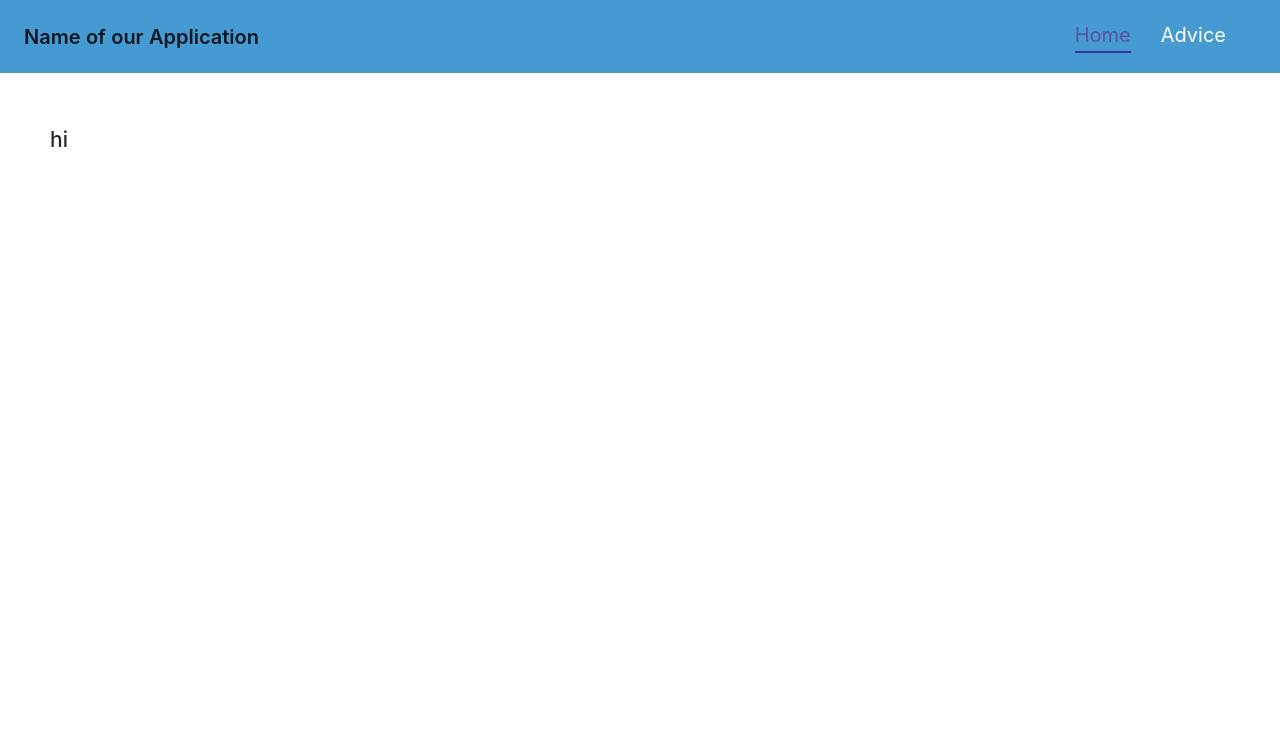
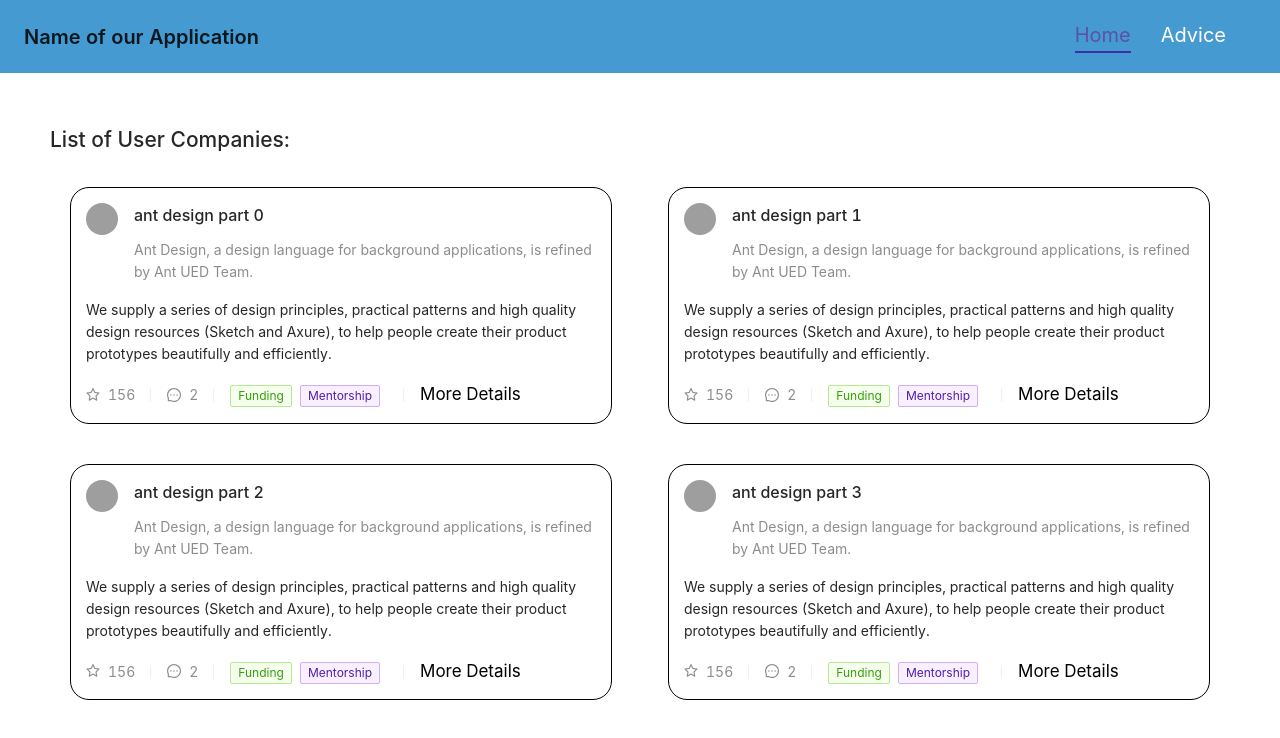
Before and after one commit to ReshmiCode/WeHack, a React (Create React App) app: page /companies in a window 1280 px wide. Shown: the top 738 px of the page. Built offline with nearby package versions, Linux system fonts and the light colour scheme; grey boxes are pictures that could not be loaded.

Commit message:
companies list pg

```diff
--- a/src/screens/CompanyList.js
+++ b/src/screens/CompanyList.js
@@ -1,14 +1,93 @@
 import React from "react";
+import { NavLink } from "react-router-dom";
+import { Layout, List, Avatar, Tag, Space } from "antd";
+import { MessageOutlined, StarOutlined } from "@ant-design/icons";
 import NavBar from "../components/NavBar";
-import { Layout } from "antd";
 const { Content } = Layout;
+
+const listData = [];
+for (let i = 0; i < 9; i++) {
+  listData.push({
+    href: "https://ant.design",
+    title: `ant design part ${i}`,
+    avatar: "https://zos.alipayobjects.com/rmsportal/ODTLcjxAfvqbxHnVXCYX.png",
+    description:
+      "Ant Design, a design language for background applications, is refined by Ant UED Team.",
+    content:
+      "We supply a series of design principles, practical patterns and high quality design resources (Sketch and Axure), to help people create their product prototypes beautifully and efficiently.",
+    tags: ["money", "mentorship"],
+    id: i,
+  });
+}
+
+const IconText = ({ icon, text }) => (
+  <Space>
+    {React.createElement(icon)}
+    {text}
+  </Space>
+);
+
+const Tags = (tags) => {
+  return tags.map((val) => {
+    if (val === "money") return <Tag color="green">Funding</Tag>;
+    if (val === "mentorship") return <Tag color="purple">Mentorship</Tag>;
+    if (val === "users") return <Tag color="cyan">Users</Tag>;
+    if (val === "distribution") return <Tag color="volcano">Distribution</Tag>;
+    if (val === "materials") return <Tag color="magenta">Materials</Tag>;
+    if (val === "ideas") return <Tag color="gold">Ideas</Tag>;
+  });
+};
 
 const CompanyList = () => {
   return (
     <Layout>
       <NavBar />
       <Content className="mainContent">
-        <h2>hi</h2>
+        <h2>List of User Companies: </h2>
+        <List
+          grid={{ gutter: 16, column: 2 }}
+          itemLayout="vertical"
+          dataSource={listData}
+          renderItem={(item) => (
+            <List.Item
+              style={{
+                margin: "20px",
+                border: "1px solid #000",
+                borderRadius: "19px",
+                padding: "15px",
+              }}
+              key={item.title}
+              actions={[
+                <IconText
+                  icon={StarOutlined}
+                  text="156"
+                  key="list-vertical-star-o"
+                />,
+                <IconText
+                  icon={MessageOutlined}
+                  text="2"
+                  key="list-vertical-message"
+                />,
+                Tags(item.tags),
+                <NavLink
+                  exact
+                  className="navLink"
+                  to={`/companies/${item.id}`}
+                  style={{ color: "#000", fontSize: 17 }}
+                >
+                  More Details
+                </NavLink>,
+              ]}
+            >
+              <List.Item.Meta
+                avatar={<Avatar src={item.avatar} />}
+                title={<a href={item.href}>{item.title}</a>}
+                description={item.description}
+              />
+              {item.content}
+            </List.Item>
+          )}
+        />
       </Content>
     </Layout>
   );
```
